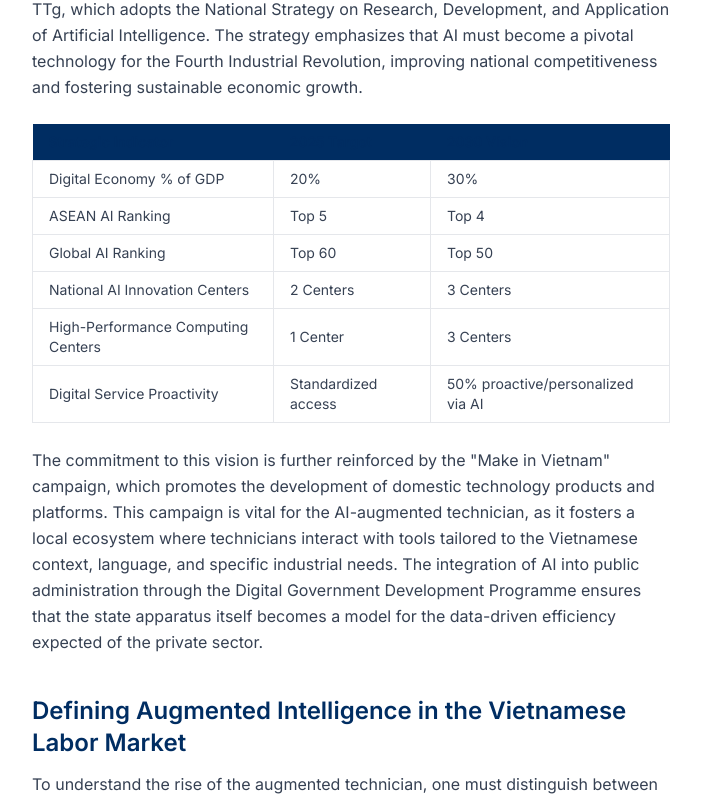
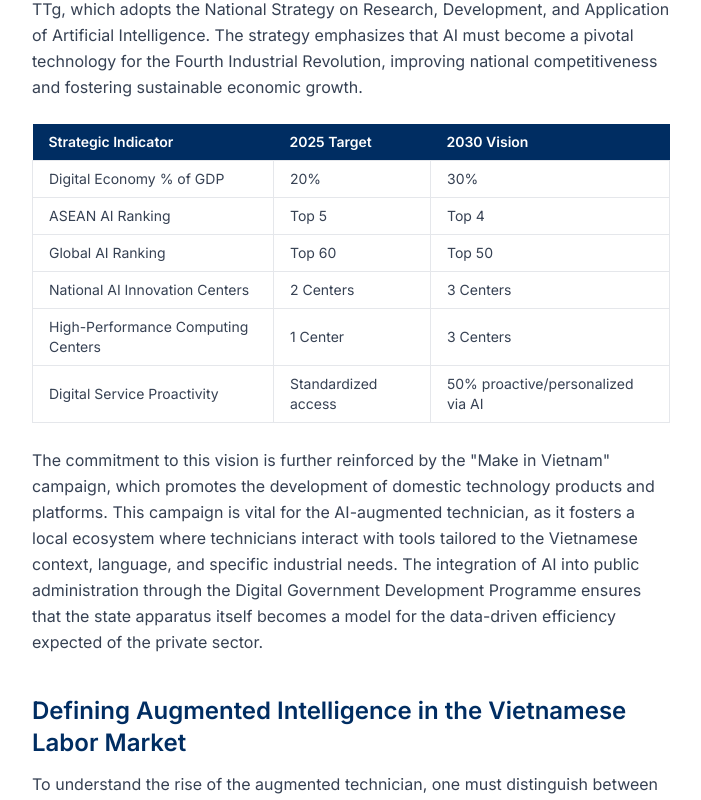
Before and after one commit to phuc-an-dev/Intech, a Next.js app: page /en/insights/ai-augmented-technician-vietnam-2030 in a window 1280 px wide. Shown: the part 1680-2480 px from the top of the page, without its empty margins (289-990 px from the left). Built offline with nearby package versions, Linux system fonts and the light colour scheme.

Commit message:
fix: remove explicit color from strong to fix invisible table header text

```diff
--- a/src/app/[locale]/insights/[slug]/InsightBody.tsx
+++ b/src/app/[locale]/insights/[slug]/InsightBody.tsx
@@ -17,7 +17,7 @@ export default function InsightBody({ body }: InsightBodyProps) {
           h2: ({ children }) => <h2 className="text-2xl font-bold text-[#002D62] font-heading mb-3 mt-10">{children}</h2>,
           h3: ({ children }) => <h3 className="text-xl font-semibold text-[#002D62] mb-2 mt-6">{children}</h3>,
           p: ({ children }) => <p className="text-gray-700 leading-relaxed mb-5">{children}</p>,
-          strong: ({ children }) => <strong className="font-semibold text-[#002D62]">{children}</strong>,
+          strong: ({ children }) => <strong className="font-semibold">{children}</strong>,
           ul: ({ children }) => <ul className="list-disc list-inside space-y-2 my-4 pl-4">{children}</ul>,
           ol: ({ children }) => <ol className="list-decimal list-inside space-y-2 my-4 pl-4">{children}</ol>,
           li: ({ children }) => <li className="text-gray-700 leading-relaxed">{children}</li>,
```
